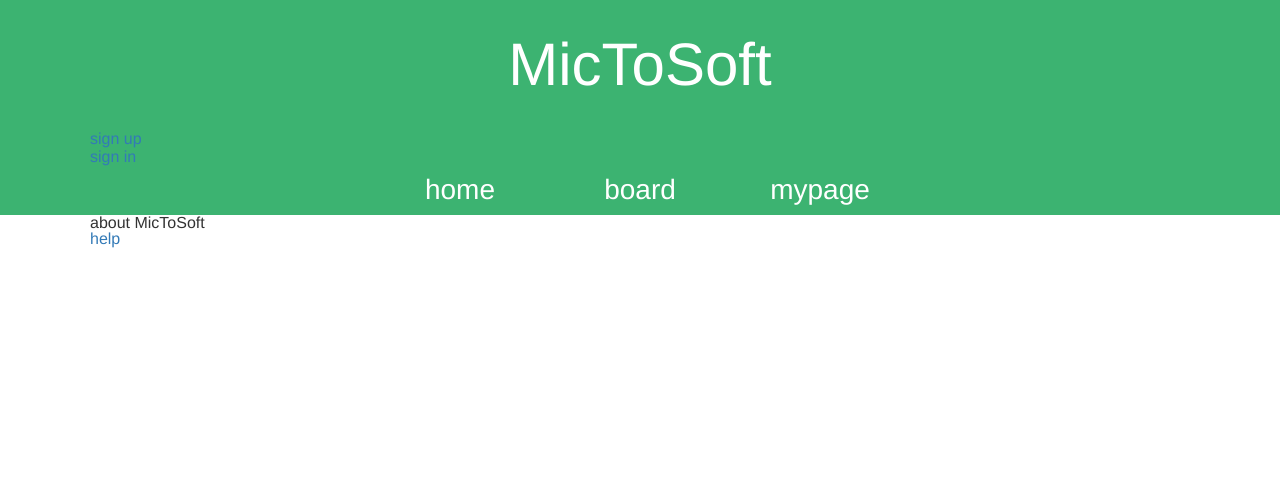
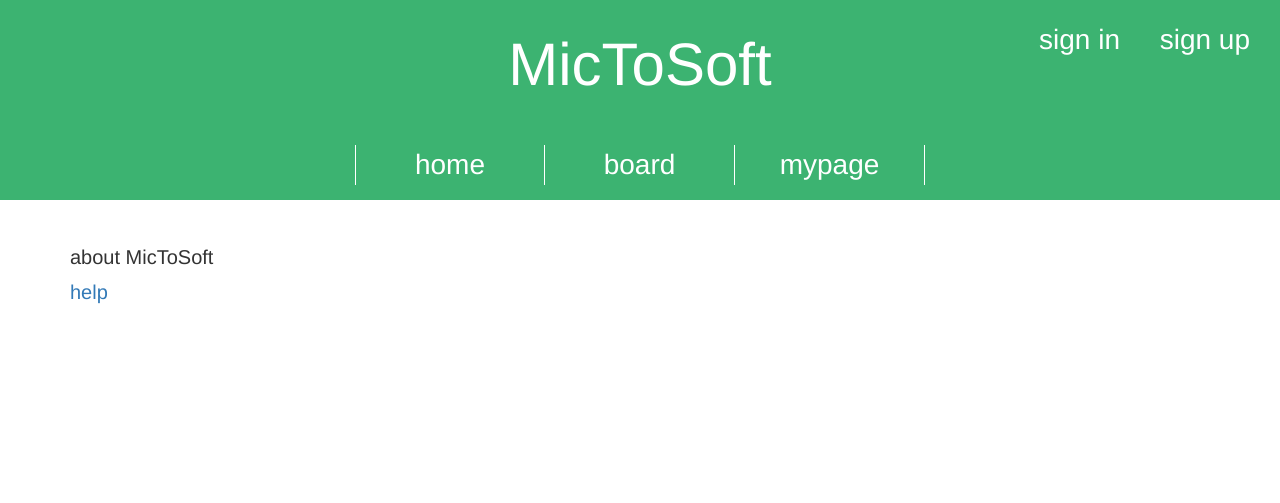
Before and after one commit to ssryu/MicToSoft, a Django app: page /about/ in a window 1280 px wide. Shown: the top 503 px of the page. After the commit the page ends 304 px from the top, so only its background shows below. Run offline with Django 3.2, Linux system fonts and the light colour scheme; parts of the project's set-up code (start-up, migrations or seed data) failed here and were passed over; some libraries are stand-ins or nearby versions.

Commit message:
change header

```diff
--- a/mic_to_soft/classifier/static/css/scss/content/_header.scss
+++ b/mic_to_soft/classifier/static/css/scss/content/_header.scss
@@ -6,8 +6,9 @@ header{
 
 
 .page-header{
-    @include outer1;
+    @include outer-base;
     border: none;
+
     h1{
         padding: 30px 0;
         text-align: center;
@@ -16,32 +17,37 @@ header{
             text-decoration: none;
         }
     }
+
+    h4{
+        position: absolute;
+        top: 20px;
+        right: 30px;
+        &:nth-child(3){right: 160px;}
+        a{
+            @include header-text;
+            text-decoration: none;
+        }
+        display: none;
+        @include desktop{display: inline;}
+    }
 }
 
 
 .top-menu{
-
+    list-style: none;
     a{
         @include header-text;
         text-decoration: none;
         text-align: center;
         display: block;
-        min-width: 180px;
+        min-width: 190px;
+        border-right: white 1px solid;
     }
-    list-style: none;
+    li{
+        padding: 15px 0;
+        &:first-child>a{border-left: white 1px solid;}
+    }
     ul{list-style: none;}
-
-    @include rmedia(1){
-        position: fixed;
-        left: 0;
-        top: 0;
-        background-color: c(4);
-        height: 2000px;
-        padding: 40px;
-        a{text-align: left;}
-        ul > li{padding-left: 20px;}
-        display: none;
-    }
 
     @include desktop{
         @include flex;
@@ -54,7 +60,6 @@ header{
                 position: absolute;
                 top: 100%;
                 left: 0;
-                height: 70px;
                 width: 100%;
                 display: none
             }
@@ -70,4 +75,16 @@ header{
             }
         }
     }
+
+    /*@include rmedia(1){
+        position: fixed;
+        left: 0;
+        top: 0;
+        background-color: c(4);
+        height: 2000px;
+        padding: 40px;
+        a{text-align: left;}
+        ul > li{padding-left: 20px;}
+        display: none;
+    }*/
 }
--- a/mic_to_soft/classifier/static/css/scss/content/_main.scss
+++ b/mic_to_soft/classifier/static/css/scss/content/_main.scss
@@ -1,4 +1,6 @@
 main{
     @include outer-base;
-    height: 5000px;
+    //height: 5000px;
+    margin-top: 40px;
+    @include main-text;
 }
--- a/mic_to_soft/classifier/static/css/scss/style.scss
+++ b/mic_to_soft/classifier/static/css/scss/style.scss
@@ -18,7 +18,3 @@ img{
     max-width: 100%;
     height: auto;
 }
-
-br[class="rep"]{
-    @include hide(1);
-}
--- a/mic_to_soft/classifier/static/css/scss/utility/_other.scss
+++ b/mic_to_soft/classifier/static/css/scss/utility/_other.scss
@@ -10,8 +10,8 @@
 
 // ホバーmixin 時間を渡せる
 @mixin hover($time: .3s){
-    transition: $time;
     &:hover{
+        transition: $time;
         @content;
     }
 }
--- a/mic_to_soft/classifier/static/css/scss/utility/_outer.scss
+++ b/mic_to_soft/classifier/static/css/scss/utility/_outer.scss
@@ -1,9 +1,5 @@
 @mixin outer-base{
     margin: auto;
-    padding: 0;
-    max-width: 1100;
+    padding: 0 30px;
+    max-width: 1200;
 }
-
-@mixin outer1{
-    @include outer-base;
-}
--- a/mic_to_soft/classifier/static/css/scss/utility/_typography.scss
+++ b/mic_to_soft/classifier/static/css/scss/utility/_typography.scss
@@ -43,19 +43,7 @@ body{
 
 @mixin header-text{
     font-size: 28px;
-    line-height: 50px;
-    font-weight: lighter;
-    color: white;
-    /*font-size: 20px;
     line-height: 40px;
     font-weight: lighter;
     color: white;
-    @include tablet{
-        font-size: 24px;
-        line-height: 44px;
-    }
-    @include desktop{
-        font-size: 28px;
-        line-height: 50px;
-    }*/
 }
--- a/mic_to_soft/classifier/static/css/style.css
+++ b/mic_to_soft/classifier/static/css/style.css
@@ -95,8 +95,8 @@ header {
 
 .page-header {
   margin: auto;
-  padding: 0;
-  max-width: 1100;
+  padding: 0 30px;
+  max-width: 1200;
   border: none; }
   .page-header h1 {
     padding: 30px 0;
@@ -115,45 +115,52 @@ header {
         .page-header h1 > a {
           font-size: 60px;
           line-height: 70px; } }
-
-.top-menu {
-  list-style: none; }
-  .top-menu a {
+  .page-header h4 {
+    position: absolute;
+    top: 20px;
+    right: 30px;
+    display: none; }
+    .page-header h4:nth-child(3) {
+      right: 160px; }
+    .page-header h4 a {
       font-size: 28px;
-    line-height: 50px;
-    font-weight: lighter;
-    color: white;
-    /*font-size: 20px;
       line-height: 40px;
       font-weight: lighter;
       color: white;
-    @include tablet{
-        font-size: 24px;
-        line-height: 44px;
-    }
-    @include desktop{
+      text-decoration: none; }
+    @media screen and (min-width: 769px) {
+      .page-header h4 {
+        display: inline; } }
+
+.top-menu {
+  list-style: none;
+  /*@include rmedia(1){
+        position: fixed;
+        left: 0;
+        top: 0;
+        background-color: c(4);
+        height: 2000px;
+        padding: 40px;
+        a{text-align: left;}
+        ul > li{padding-left: 20px;}
+        display: none;
+    }*/ }
+  .top-menu a {
     font-size: 28px;
-        line-height: 50px;
-    }*/
+    line-height: 40px;
+    font-weight: lighter;
+    color: white;
     text-decoration: none;
     text-align: center;
     display: block;
-    min-width: 180px; }
+    min-width: 190px;
+    border-right: white 1px solid; }
+  .top-menu li {
+    padding: 15px 0; }
+    .top-menu li:first-child > a {
+      border-left: white 1px solid; }
   .top-menu ul {
     list-style: none; }
-  @media screen and (max-width: 769px) {
-    .top-menu {
-      position: fixed;
-      left: 0;
-      top: 0;
-      background-color: #2B8051;
-      height: 2000px;
-      padding: 40px;
-      display: none; }
-      .top-menu a {
-        text-align: left; }
-      .top-menu ul > li {
-        padding-left: 20px; } }
   @media screen and (min-width: 769px) {
     .top-menu {
       display: flex;
@@ -161,8 +168,6 @@ header {
       align-items: center;
       flex-wrap: wrap;
       justify-content: center; }
-      .top-menu li {
-        transition: 0.3s; }
       .top-menu li ul {
         display: flex;
         justify-content: space-between;
@@ -173,9 +178,10 @@ header {
         position: absolute;
         top: 100%;
         left: 0;
-          height: 70px;
         width: 100%;
         display: none; }
+      .top-menu li:hover {
+        transition: 0.3s; }
         .top-menu li:hover > ul {
           display: flex;
           animation: show .5s; }
@@ -188,14 +194,21 @@ header {
 
 main {
   margin: auto;
-  padding: 0;
-  max-width: 1100;
-  height: 5000px; }
+  padding: 0 30px;
+  max-width: 1200;
+  margin-top: 40px;
+  font-size: 15px;
+  line-height: 25px;
+  font-weight: 300; }
+  @media screen and (min-width: 481px) {
+    main {
+      font-size: 18px;
+      line-height: 30px; } }
+  @media screen and (min-width: 769px) {
+    main {
+      font-size: 20px;
+      line-height: 35px; } }
 
 img {
   max-width: 100%;
   height: auto; }
-
-@media screen and (min-width: 769px) {
-  br[class="rep"] {
-    display: none; } }
```
Lines whose indentation alone changed are shown as unchanged.
